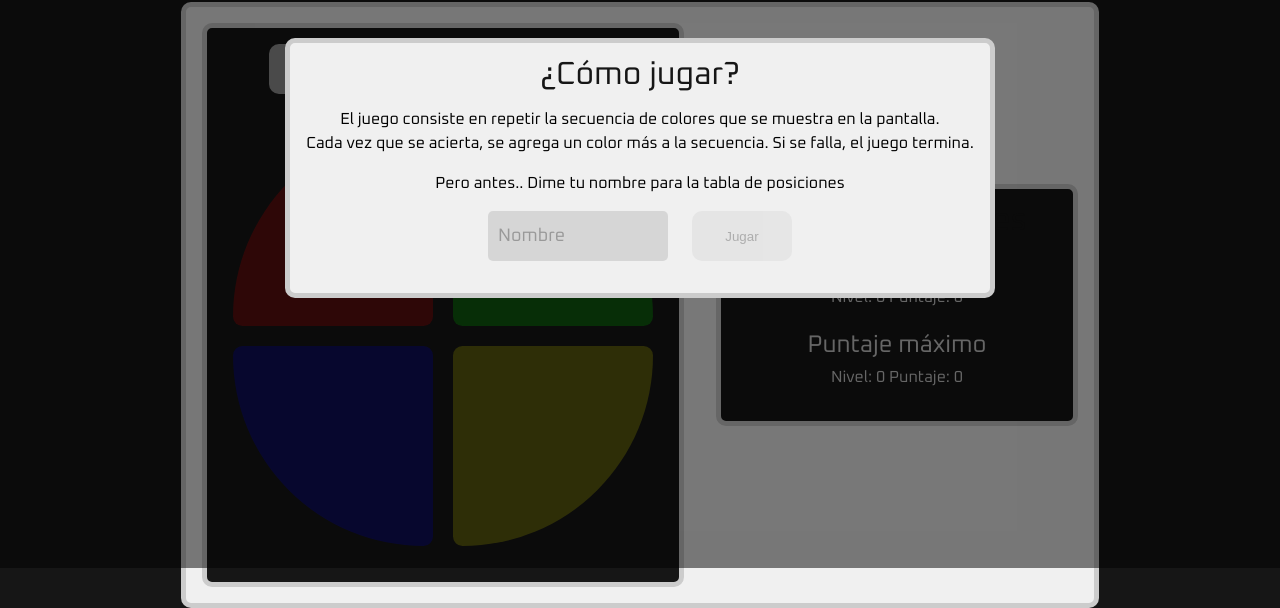
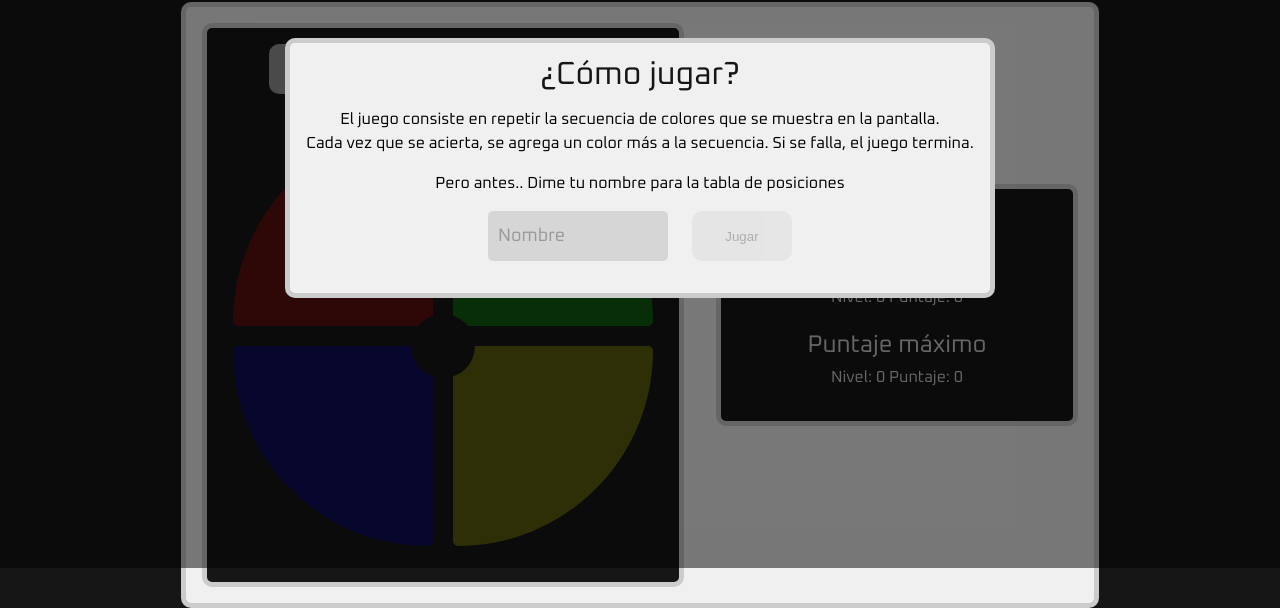
Before and after one commit to ignaciocolussi/lppa-final, a plain HTML site: page index.html in a window 1280 px wide. Shown: the part 232-840 px from the top of the page. Drawn offline with Linux system fonts and the light colour scheme.

Commit message:
Centrado correcto de botones y circulo central

```diff
--- a/css/styles.css
+++ b/css/styles.css
@@ -137,22 +137,20 @@ h5	{
   .bg-light{
     background-color: #f0f0f0;
   }
-  /* .flex-col{
-    display: flex;
-    flex-direction: column;
-    align-items: center;
-    align-content: center;
-    justify-content: center;
-    flex-wrap: wrap;
-    gap: 2rem;
 
-  } */
 
   #simon {
     min-width: min-content;
     max-width: 400px;
     background-color: #161616;
 
+  }
+
+  #containerJuego{
+    display: flex;
+    flex-flow: column wrap;
+    justify-content: center;
+    align-items: center;
   }
 
   .border{
@@ -233,25 +231,25 @@ h5	{
 
   #boton1 {
     background-color: #ff0000;
-    border-radius: 10px;
+    border-radius: 5px;
     border-top-left-radius: 100%;
   }
 
     #boton2 {
         background-color: #00ff00;
-        border-radius: 10px;
+        border-radius: 5px;
         border-top-right-radius: 100%;
     }
 
     #boton3 {
         background-color: #0000ff;
-        border-radius: 10px;
+        border-radius: 5px;
         border-bottom-left-radius: 100%;
     }
 
     #boton4 {
         background-color: #ffff00;
-        border-radius: 10px;
+        border-radius: 5px;
         border-bottom-right-radius: 100%;
     }
 
@@ -276,6 +274,21 @@ h5	{
         background-color: #ffff00;
         outline: #ffff66 solid 10px;
     }
+
+
+    .middle-circle{
+      position: absolute;
+      display: flex;
+      align-items: center;
+      justify-content: center;
+      width: 5vw;
+      height: 5vw;
+      max-width: 10vh;
+      max-height: 10vh;
+      border-radius: 50%;
+      background-color: #161616;
+    }
+
 
 
     .btn-inicial:hover:not(:disabled) {
--- a/index.html
+++ b/index.html
@@ -40,6 +40,7 @@
           <button id="pausa">Pausa</button>
           <button id="reinicio">Reiniciar</button>
         </div>
+        <div id="containerJuego">
           <div id="containerBotones">
             <button class="boton" id="boton1"></button>
             <button class="boton" id="boton2"></button>
@@ -48,12 +49,16 @@
             <button class="boton" id="boton3"></button>
             <button class="boton" id="boton4"></button>
           </div>
+          <div class="middle-circle">
+
+          </div>
+        </div>
+
       </div>
 
 
 
-
-      <div class="border" id="puntajes">
+      <section class="border" id="puntajes">
         <h2>Tabla de puntajes</h2>
 
         <div class="puntaje">
@@ -62,7 +67,7 @@
           <h3 class="titulo">Puntaje máximo</h3>
           <p id="puntajeMaximo">Nivel: <span id="nivelMaximoValor">0</span> Puntaje: <span id="puntajeMaximoValor">0</span></p>
         </div>
-      </div>
+      </section>
     </div>
     </div>
     </section>
```
Lines whose indentation alone changed are shown as unchanged.
